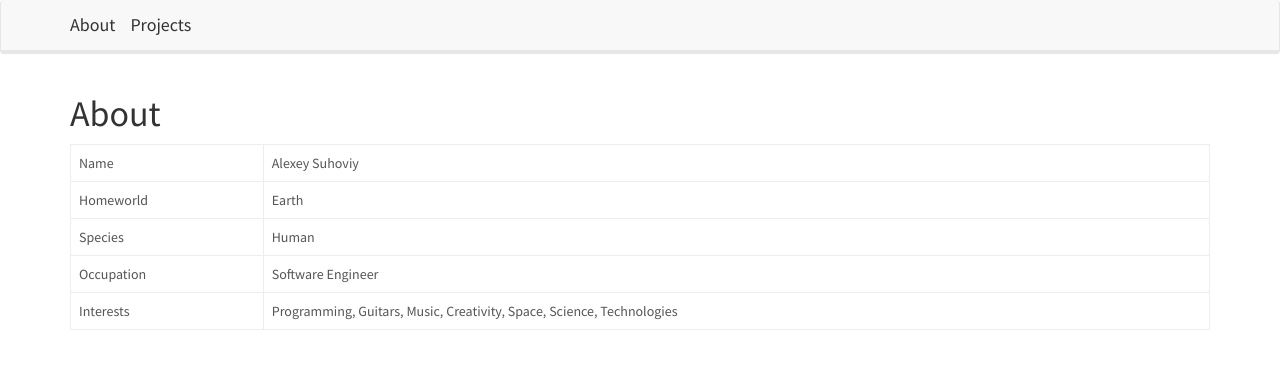
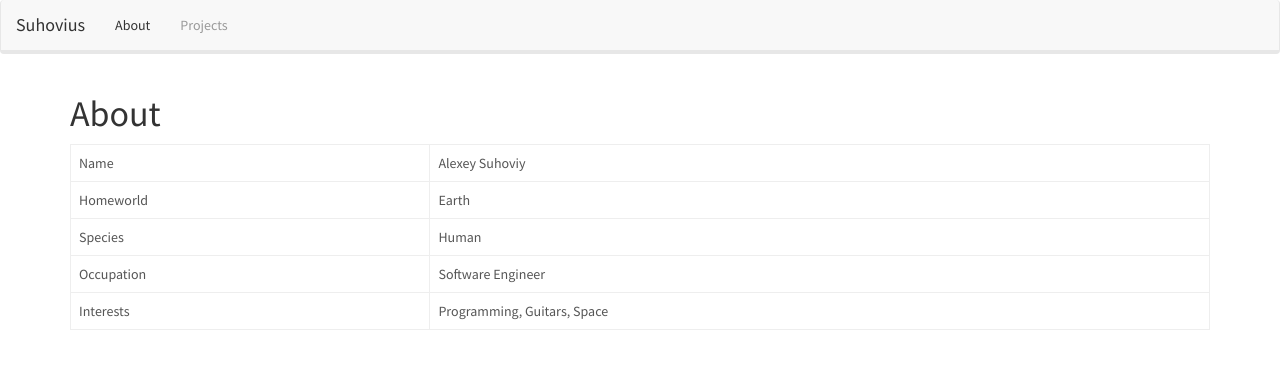
Before and after one commit to suhovius/suhovius.github.io, a plain HTML site: page index.html in a window 1280 px wide. Drawn offline with Linux system fonts and the light colour scheme.

Commit message:
Change texts

```diff
--- a/index.html
+++ b/index.html
@@ -10,14 +10,18 @@
     <!-- Bootstrap -->
     <link href="css/bootstrap.min.css" rel="stylesheet">
   </head>
-    <div class="navbar navbar-default">
-      <div class="container">
+
+    <nav class="navbar navbar-default">
+      <div class="container-fluid">
         <div class="navbar-header">
-          <a href="../" class="navbar-brand">About</a>
-          <a href="../projects.html" class="navbar-brand">Projects</a>
+          <a class="navbar-brand" href="../">Suhovius</a>
         </div>
+        <ul class="nav navbar-nav">
+          <li class="active"><a href="../">About</a></li>
+          <li><a href="../projects.html">Projects</a></li>
+        </ul>
       </div>
-    </div>
+    </nav>
 
     <div class="container">
       <div>
@@ -41,7 +45,7 @@
           </tr>
           <tr>
             <td>Interests</td>
-            <td>Programming, Guitars, Music, Creativity, Space, Science, Technologies</td>
+            <td>Programming, Guitars, Space</td>
           </tr>
         </table>
       </div>
```
Also changed, not shown: projects.html (+8 -5 lines).
